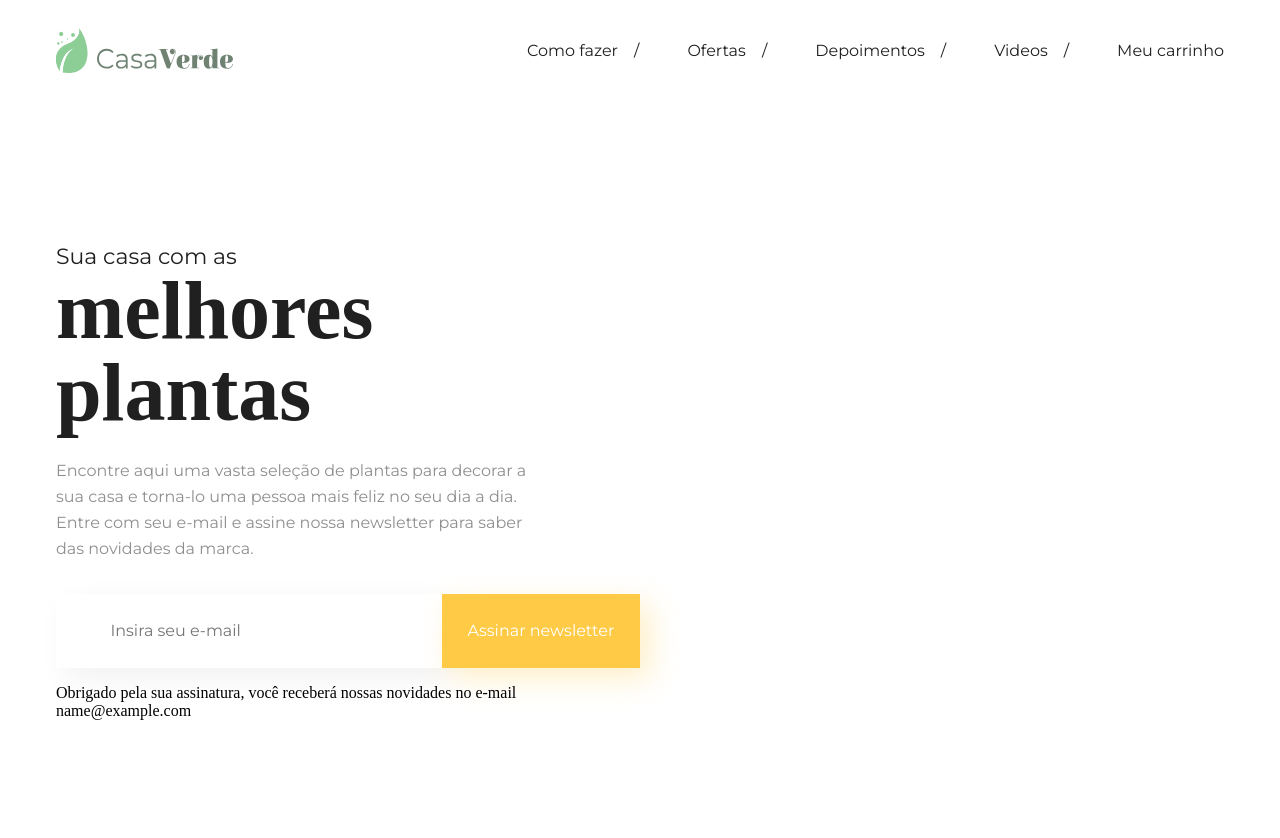
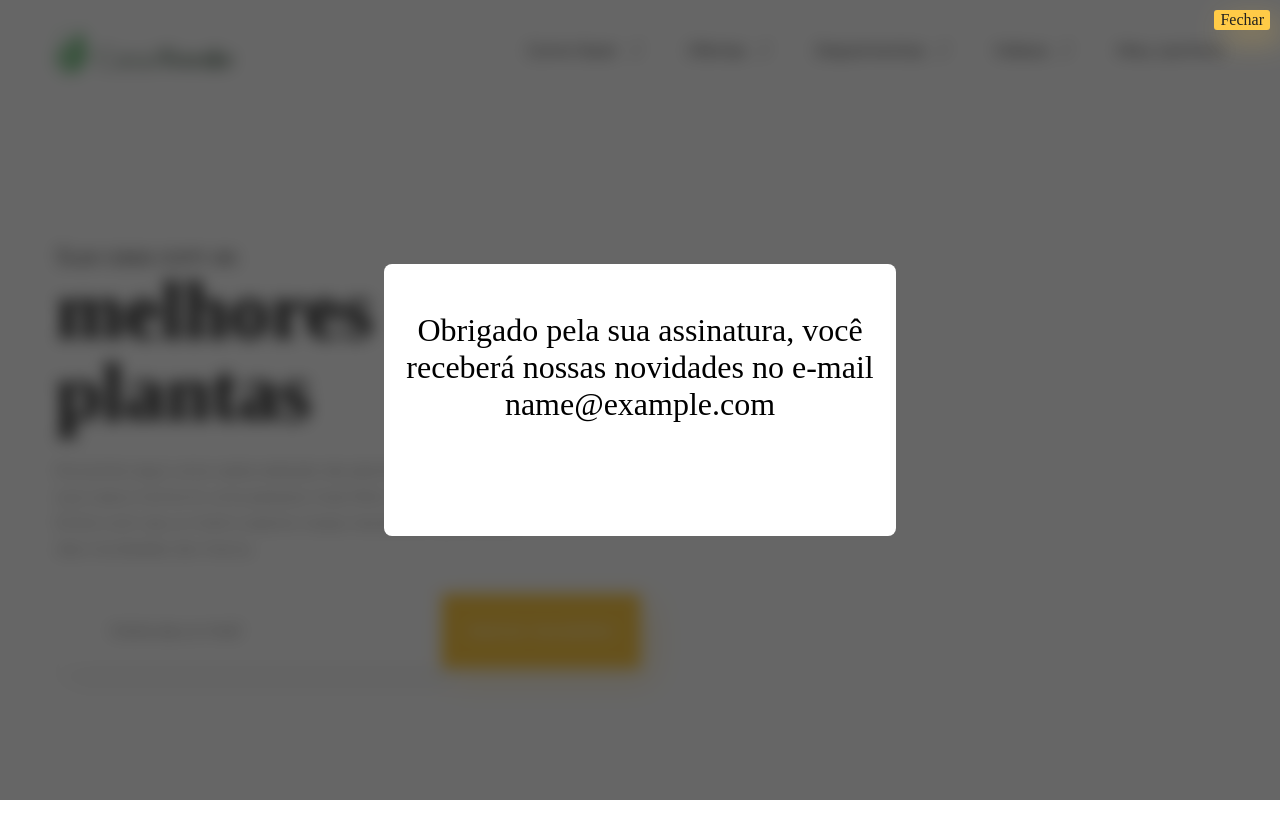
Before and after one commit to LeonardoTorresRodrigues/casa-verde, a Next.js app: page / in a window 1280 px wide. Both pictures are taken after typing "name@example.com" into the empty fields and a click on the button "Assinar newsletter". Shown: the top 838 px of the page. Built offline with nearby package versions, Linux system fonts and the light colour scheme; a web font is replaced by a local one.

Commit message:
refactor(newsletter): add new style to email alert
new style on email submit function

```diff
--- a/src/components/Newsletter.tsx
+++ b/src/components/Newsletter.tsx
@@ -135,6 +135,49 @@ const NewsletterForm = styled.div`
 	}
 `;
 
+const BlurBackground = styled.div`
+	position: fixed;
+	top: 0;
+	left: 0;
+	width: 100%;
+	height: 100%;
+	backdrop-filter: blur(8px);
+	background-color: rgba(0, 0, 0, 0.6);
+	display: flex;
+	justify-content: center;
+	align-items: center;
+`;
+
+const EmailAlertWrapper = styled.div`
+	width: 30rem;
+	height: 15rem;
+	background-color: var(--background-white);
+	padding: 1rem;
+	border-radius: 8px;
+	text-align: center;
+`;
+
+const CloseButton = styled.button`
+	color: var(--font-black);
+	background-color: var(--background-yellow);
+	box-shadow: 10px 10px 30px 0px #ffcb474d;
+	border-radius: 3px;
+	border: none;
+	position: absolute;
+	top: 10px;
+	right: 10px;
+	cursor: pointer;
+
+	:hover {
+		color: var(--font-white);
+	}
+`;
+
+const EmailAlert = styled.p`
+	text-align: center;
+	font-size: 32px;
+`;
+
 export default function Newsletter() {
 	const [email, setEmail] = useState('');
 	const [emailAlert, setEmailAlert] = useState('');
@@ -146,6 +189,7 @@ export default function Newsletter() {
 	};
 
 	return (
+		<>
 			<NewsletterContainer>
 				<NewsletterContainerText>
 					<NewsletterTitle>
@@ -170,7 +214,17 @@ export default function Newsletter() {
 						<button type="submit">Assinar newsletter</button>
 					</NewsletterForm>
 				</form>
-			{emailAlert && <p>{emailAlert}</p>}
 			</NewsletterContainer>
+			{
+				emailAlert && (
+					<BlurBackground>
+						<EmailAlertWrapper>
+							<CloseButton onClick={() => setEmailAlert('')}>Fechar</CloseButton>
+							<EmailAlert>{emailAlert}</EmailAlert>
+						</EmailAlertWrapper>
+					</BlurBackground>
+				)
+			}
+		</>
 	);
 }
```
Lines whose indentation alone changed are shown as unchanged.
